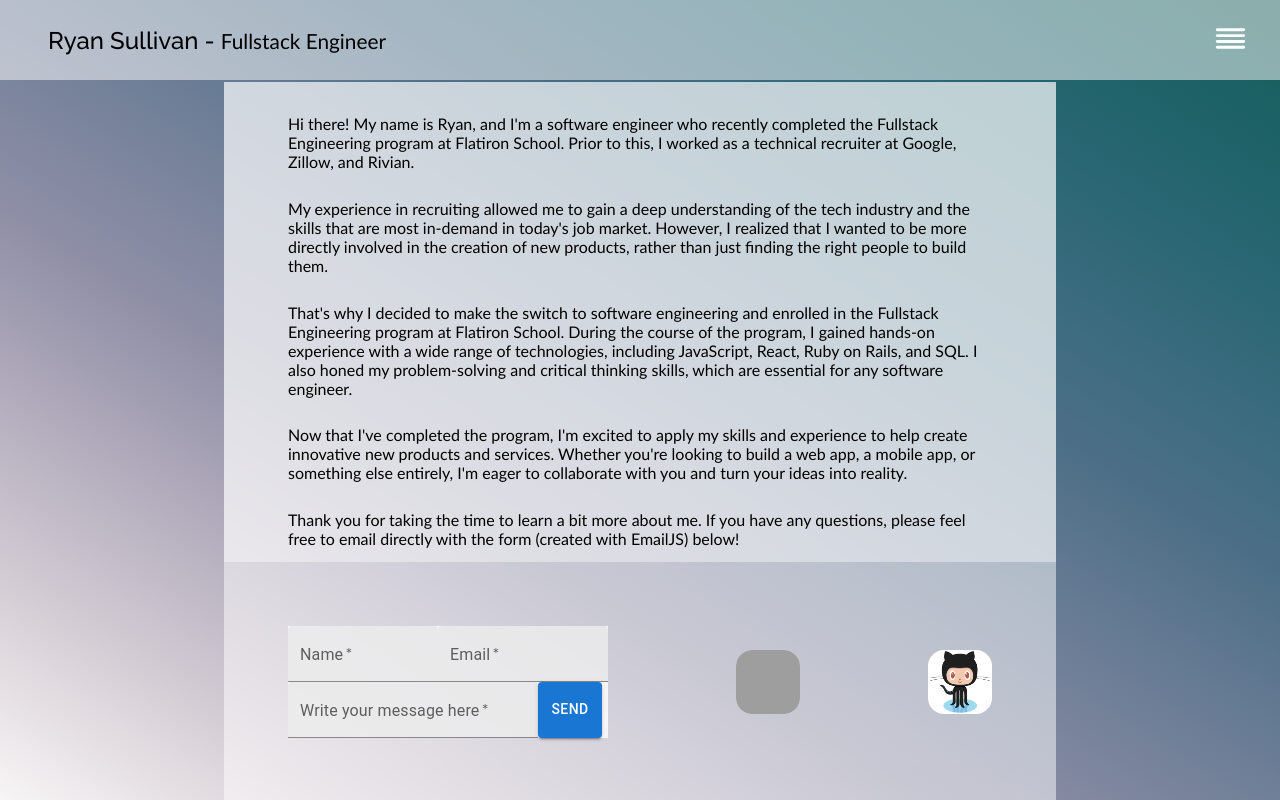
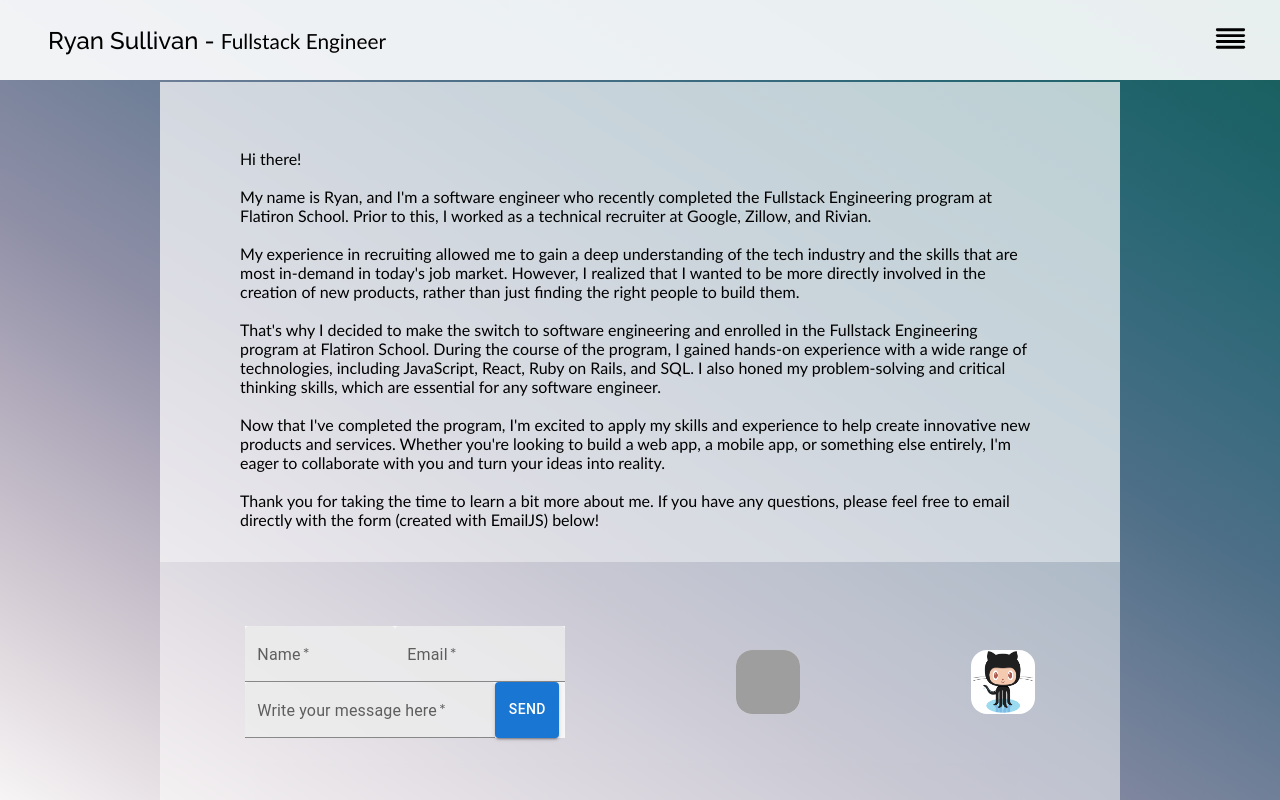
Before and after one commit to ryanCodes92109/newPersonalWebsite, a React (Create React App) app: page / in a window 1280 px wide. Built offline with nearby package versions, Linux system fonts and the light colour scheme; grey boxes are pictures that could not be loaded; the HTML template or start-up script is replaced by a standard one.

Commit message:
more responsive

```diff
--- a/src/App.js
+++ b/src/App.js
@@ -2,7 +2,6 @@ import './App.css';
 import { Routes, Route } from 'react-router-dom';
 import Resume from './components/resume/Resume';
 import Navbar from './components/navbar/Navbar';
-import Contact from './components/contact/Contact';
 import AboutMe from './components/aboutMe/AboutMe';
 import Projects from './components/projects/Projects';
 
@@ -28,10 +27,10 @@ function App() {
           /> */}
 
 
-          <Route
+          {/* <Route
             path='/contact'
             element={ <Contact /> }
-          />
+          /> */}
 
           </Routes>
       </div>
--- a/src/components/aboutMe/AboutMe.css
+++ b/src/components/aboutMe/AboutMe.css
@@ -2,10 +2,11 @@
     background-color: rgba(255,255,255,.7);
     display:flex;
     flex-direction: column;
-    height:60vh;
-    width:65vw;
+    height:30rem;
+    width:60rem;
     margin:auto;
-    overflow:scroll;
+    /* overflow:scroll; */
+    z-index: index 5;
 }
 
 .infoTextContainer{
@@ -19,9 +20,15 @@
 }
 
 .aboutMeText {
-    width:55vw;
+    /* width:60rem; */
+    height:100rem;
     margin:auto;
-    padding: 5px;
+    padding-left: 5rem;
+    padding-right: 5rem;
+    padding-top:3rem;
+    /* padding: 5px; */
+    /* overflow:scroll; */
+    z-index: index 1;
 
 }
 
@@ -65,7 +72,7 @@
 .contactContainer {
     background-color:rgba(255,255,255,.5);
     height:30vh;
-    width:65vw;
+    width:60rem;
     left:10vw;
     margin:auto;
     overflow:none;
--- a/src/components/aboutMe/AboutMe.js
+++ b/src/components/aboutMe/AboutMe.js
@@ -34,31 +34,30 @@ const handleChange = (e) => {
       <div className='aboutMeContainer'>
         <br/>
 
-            <p className='aboutMeText'>
-              Hi there! My name is Ryan, and I'm a software engineer who recently completed the Fullstack Engineering program at Flatiron School. Prior to this, I worked as a technical recruiter at Google, Zillow, and Rivian.
-            </p>
-            <p className='aboutMeText'>
+            <article className='aboutMeText'>
+              Hi there! <br/> <br/>My name is Ryan, and I'm a software engineer who recently completed the Fullstack Engineering program at Flatiron School. Prior to this, I worked as a technical recruiter at Google, Zillow, and Rivian.
+            <br/>
+            <br/>
               My experience in recruiting allowed me to gain a deep understanding of the tech industry and the skills that are most in-demand in today's job market. However, I realized that I wanted to be more directly involved in the creation of new products, rather than just finding the right people to build them.
-            </p>
-            <p className='aboutMeText'>
+             <br/>
+             <br/>
               That's why I decided to make the switch to software engineering and enrolled in the Fullstack Engineering program at Flatiron School. During the course of the program, I gained hands-on experience with a wide range of technologies, including JavaScript, React, Ruby on Rails, and SQL. I also honed my problem-solving and critical thinking skills, which are essential for any software engineer.
-            </p>
-            <p className='aboutMeText'>
+              <br/>
+              <br/>
+
+
               Now that I've completed the program, I'm excited to apply my skills and experience to help create innovative new products and services. Whether you're looking to build a web app, a mobile app, or something else entirely, I'm eager to collaborate with you and turn your ideas into reality.
-            </p>
-            <p className='aboutMeText'>
+              <br/>
+              <br/>
+
               Thank you for taking the time to learn a bit more about me. If you have any questions, please feel free to email directly with the form (created with EmailJS) below!
-            </p>
+            </article>
 
       </div>
 
 
 
       <div className = 'contactContainer'>
-
-        {/* <div className='emailMeLabel'>
-          <p>Email me directly!</p>
-        </div> */}
 
         <form
           onSubmit={handleSubmit}
--- a/src/components/contact/Contact.css
+++ /dev/null
@@ -1,37 +0,0 @@
-.contactContainer {
-    border:5px solid black;
-    height:100vh;
-    width:50vw;
-    background-color: white;
-    left:10vw;
-    margin:auto;
-    overflow:scroll;
-    display:flex;
-    /* flex-direction: column; */
-    justify-content: space-around;
-}
-
-
-
-
-
-.socialLinkContainer {
-    border:5px solid black;
-    width:25rem;
-    height:25rem;
-    display:flex;
-    justify-content: center;
-    align-items: center;
-    background-color: white;
-}
-
-.linkedinProfileLink:hover {
-    background-color: black;
-    border-radius: 1.5em;
-
-}
-
-.linkedinProfileLink {
-    width:15vw;
-    height:15rem;
-}
--- a/src/components/navbar/Navbar.css
+++ b/src/components/navbar/Navbar.css
@@ -2,7 +2,8 @@
 .header {
     height:10vh;
     width:100vw;
-    background-color: rgba(255,255,255,.5);
+    background-color: rgba(255,255,255,.9);
+    /* background-color:beige; */
     box-shadow: 5px black;
     display:flex;
     z-index:100;
@@ -45,8 +46,6 @@
 
 }
 
-
-
   .navbutton:hover {
     background-color: grey;
     color:white;
@@ -56,7 +55,7 @@
 
   .menuIcon {
     position:absolute;
-    color:white;
+    color:black;
     right:2rem;
     transition:500ms;
   }
```
Also changed, not shown: src/components/contact/Contact.js (deleted, +0 -116 lines).
